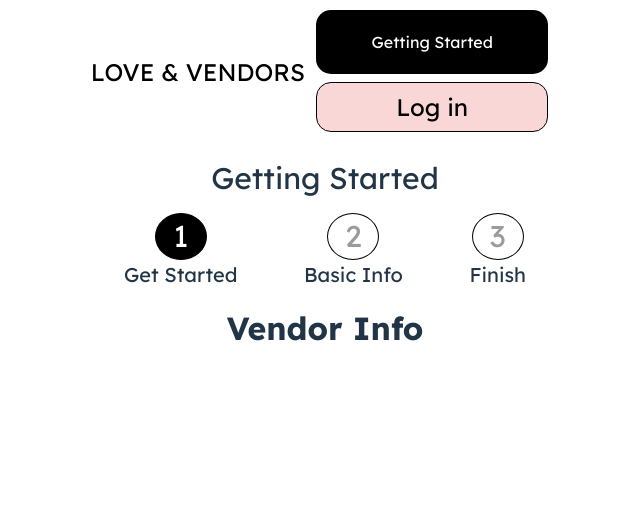
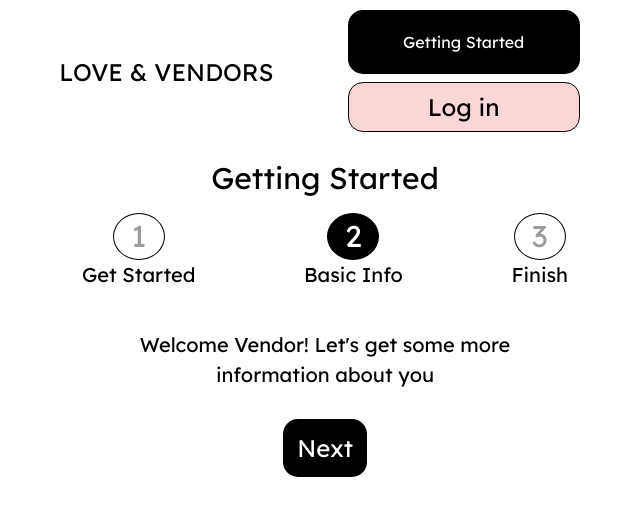
Before and after one commit to Damianpad/love-and-vendors, a React (Vite) app: page /vendor-info in a window 1280 px wide. Shown: the top 516 px of the page, without its empty margins (315-955 px from the left). Built offline with nearby package versions, Linux system fonts and the light colour scheme.

Commit message:
added vendor info style

```diff
--- a/src/components/GSStep/GSStep.jsx
+++ b/src/components/GSStep/GSStep.jsx
@@ -25,7 +25,7 @@ export default function GSStep() {
         <section className="step1">
           <section
             className={
-              isOnGetStarted || isOnVendorInfo
+              isOnGetStarted
                 ? "numberContainer"
                 : "numberContainerNotSelected"
             }
@@ -39,7 +39,7 @@ export default function GSStep() {
         <section className="step2">
           <section
             className={
-              isOnClientInfo ? "numberContainer" : "numberContainerNotSelected"
+              isOnClientInfo || isOnVendorInfo ? "numberContainer" : "numberContainerNotSelected"
             }
           >
             <span className="stepNumber">2</span>
--- a/src/components/pages/VendorInfo/VendorInfo.jsx
+++ b/src/components/pages/VendorInfo/VendorInfo.jsx
@@ -1,10 +1,14 @@
+import { Link } from "react-router-dom";
 import GSStep from "../../GSStep/GSStep";
+import { VendorInfoStyled } from "./VendorInfo.styled";
 
 export default function VendorInfo() {
   return (
-    <>
+    <VendorInfoStyled>
       <GSStep />
-      <h1>Vendor Info</h1>
-    </>
+      <h2>Welcome Vendor! Let's get some more information about you</h2>
+
+      <Link to="/couple-finish">Next</Link>
+    </VendorInfoStyled>
   );
 }
--- /dev/null
+++ b/src/components/pages/VendorInfo/VendorInfo.styled.js
@@ -0,0 +1,21 @@
+import styled from "styled-components";
+
+export const VendorInfoStyled = styled.div`
+color: black;
+
+h2 {
+    width: 80%;
+    margin: 0 auto;
+    padding: 2em 0;
+    font-weight: 200;
+    font-size: 20px;
+}
+
+a{
+    color: white;
+    background: black;
+    padding: .6em;
+    font-size: 24px;
+    border-radius: 15px;
+}
+`;
```
